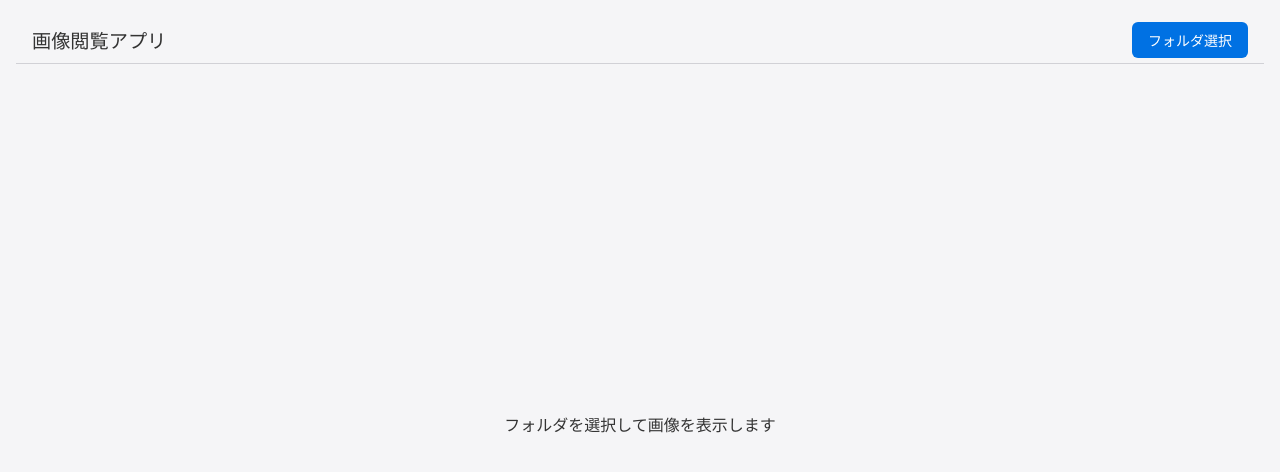
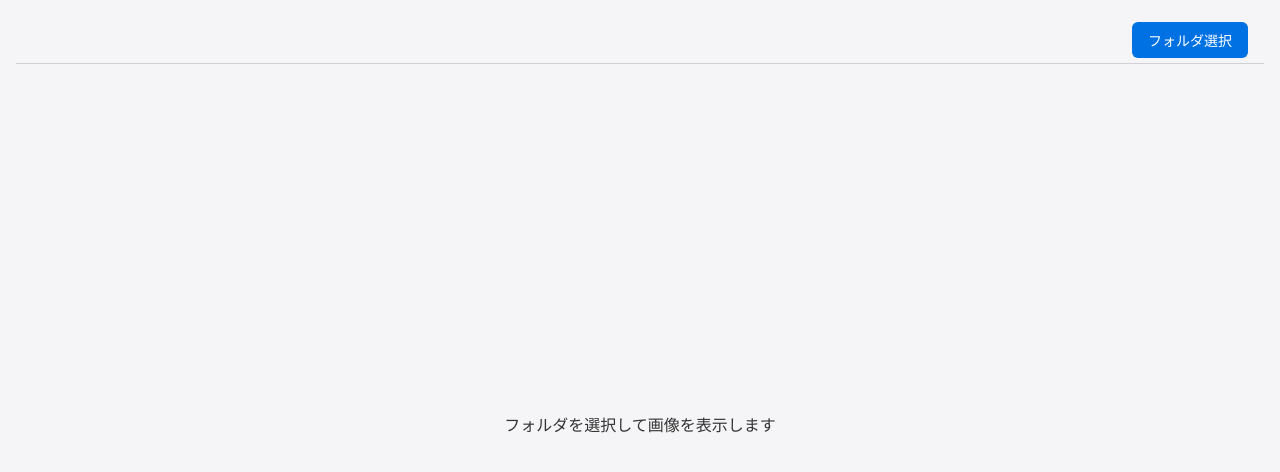
Before and after one commit to dchf12/iv, a React (Vite) app in the folder frontend/: page / in a window 1280 px wide. Shown: the top 472 px of the page. Built offline with nearby package versions, Linux system fonts and the light colour scheme.

Commit message:
タイトル削除

```diff
--- a/frontend/src/App.tsx
+++ b/frontend/src/App.tsx
@@ -413,7 +413,7 @@ function App() {
   return (
     <div className="app-container">
       <header className="app-header" style={{ padding: '0.5rem 1rem', minHeight: 'unset', height: '48px', display: 'flex', alignItems: 'center', gap: '1rem' }}>
-        <h1 style={{ fontSize: '1.2rem', margin: 0 }}>画像閲覧アプリ</h1>
+        <h1 style={{ fontSize: '1.2rem', margin: 0 }}></h1>
         {/* 現在表示中のファイル名を中央に表示（長ければ省略） */}
         <div style={{ flex: '0 0 auto', textAlign: 'center', maxWidth: '50%', overflow: 'hidden' }}>
           <span style={{ fontSize: '0.95rem', color: '#444' }}>
```
